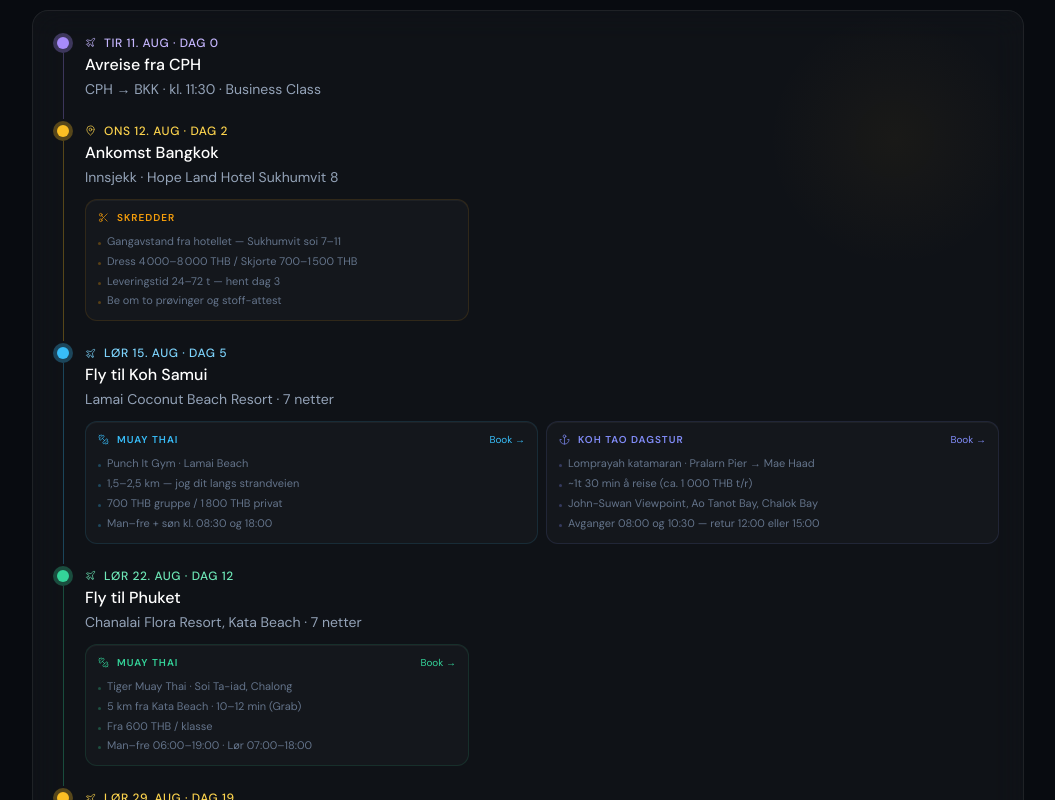
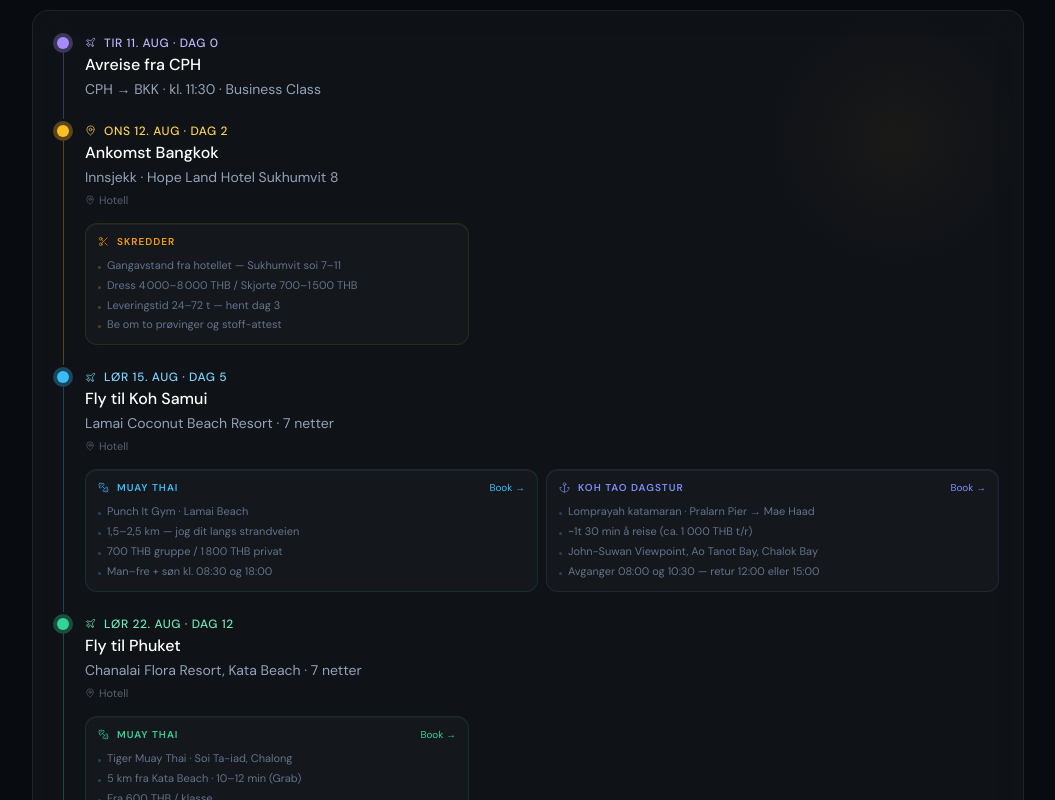
Before and after one commit to kevinha98/reiser, a React (Vite) app: page / in a window 1280 px wide. Shown: the part 2580-3380 px from the top of the page, without its empty margins (112-1167 px from the left). Built offline with nearby package versions, Linux system fonts and the light colour scheme.

Commit message:
feat: legg til hotell-hyperlenker i reiseplanen

```diff
--- a/src/components/Tidslinje.tsx
+++ b/src/components/Tidslinje.tsx
@@ -14,6 +14,7 @@ interface ReiseEvent {
   dagNr: number
   tittel: string
   undertittel?: string
+  hotellUrl?: string
   type: "fly" | "hotell" | "avreise" | "hjemkomst"
   farge: "gold" | "ocean" | "jungle" | "violet"
   aktiviteter?: Aktivitet[]
@@ -33,6 +34,7 @@ const TIDSLINJE: ReiseEvent[] = [
     dagNr: 2,
     tittel: "Ankomst Bangkok",
     undertittel: "Innsjekk · Hope Land Hotel Sukhumvit 8",
+    hotellUrl: "https://www.agoda.com/hope-land-hotel-sukhumvit-8/hotel/bangkok-th.html",
     type: "hotell",
     farge: "gold",
     aktiviteter: [
@@ -54,6 +56,7 @@ const TIDSLINJE: ReiseEvent[] = [
     dagNr: 5,
     tittel: "Fly til Koh Samui",
     undertittel: "Lamai Coconut Beach Resort · 7 netter",
+    hotellUrl: "https://www.lamaicoconutbeachresort.com/",
     type: "fly",
     farge: "ocean",
     aktiviteter: [
@@ -88,6 +91,7 @@ const TIDSLINJE: ReiseEvent[] = [
     dagNr: 12,
     tittel: "Fly til Phuket",
     undertittel: "Chanalai Flora Resort, Kata Beach · 7 netter",
+    hotellUrl: "https://www.chanalai.com/flora-resort/",
     type: "fly",
     farge: "jungle",
     aktiviteter: [
@@ -110,6 +114,7 @@ const TIDSLINJE: ReiseEvent[] = [
     dagNr: 19,
     tittel: "HKT -> BKK",
     undertittel: "kl. 12:55 → 14:30 · Mandarin Hotel Centre Point",
+    hotellUrl: "https://www.centrepoint.com/mandarin-hotel/",
     type: "fly",
     farge: "gold",
     aktiviteter: [
@@ -303,6 +308,18 @@ export function Tidslinje() {
                       {event.undertittel}
                     </p>
                   )}
+                  {event.hotellUrl && (
+                    <a
+                      href={event.hotellUrl}
+                      target="_blank"
+                      rel="noopener noreferrer"
+                      className="inline-flex items-center gap-1 mt-0.5 text-[11px] hover:opacity-70 transition-opacity"
+                      style={{ color: 'rgba(148,163,184,0.55)', fontFamily: "'DM Sans', sans-serif" }}
+                    >
+                      <MapPin size={10} strokeWidth={1.5} />
+                      Hotell
+                    </a>
+                  )}
                   {harAktiviteter && (
                     <div
                       className={`mt-3 grid gap-2 ${
```
